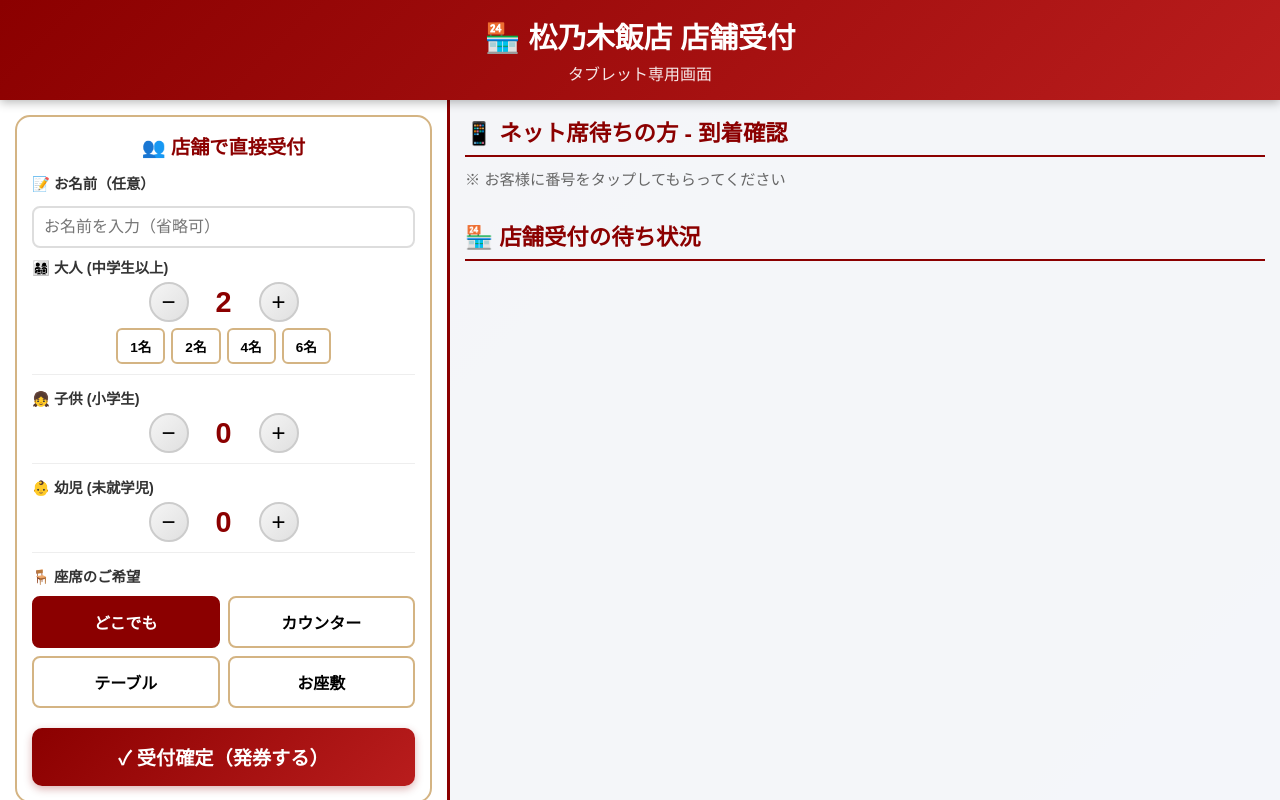
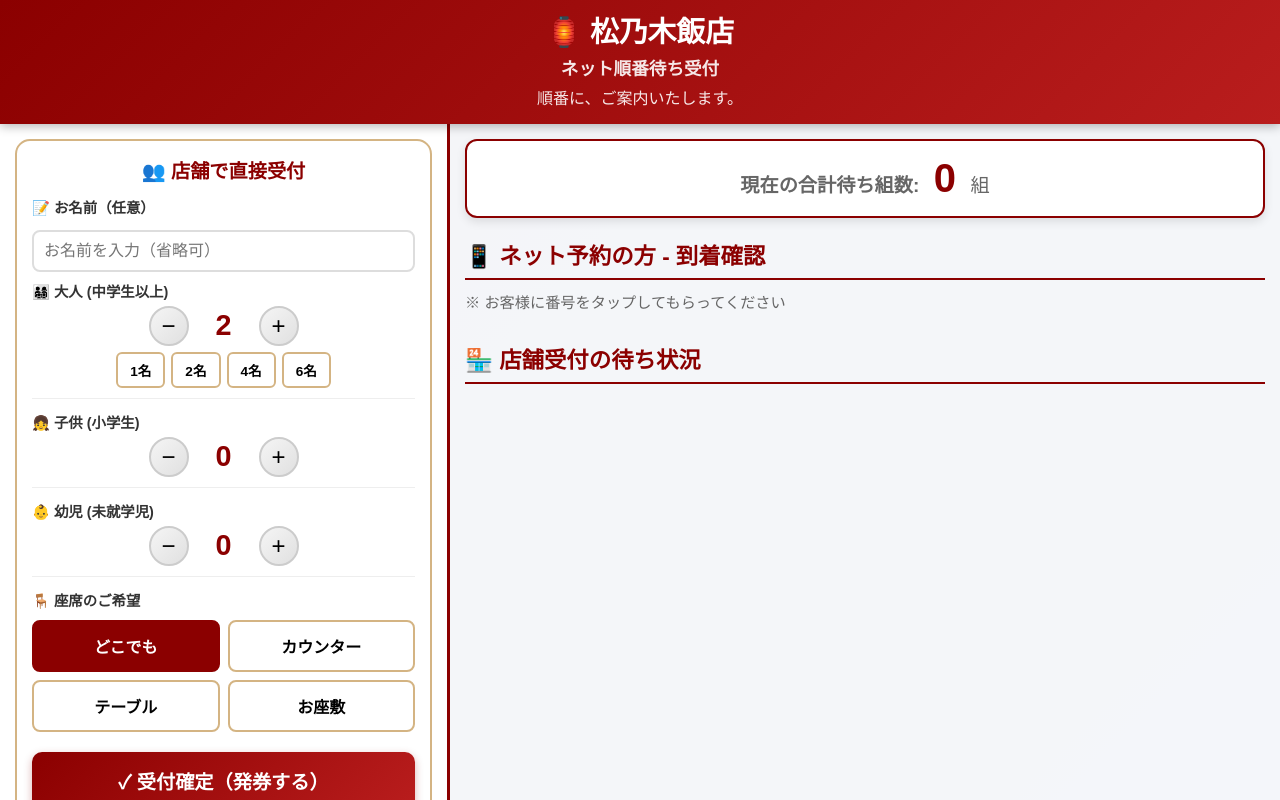
Before and after one commit to matunokihanten/noda, a website: page public/shop.html in a window 1280 px wide. Drawn offline with nearby package versions, Linux system fonts and the light colour scheme; no server answers.

Commit message:
Update shop.html

```diff
--- a/public/shop.html
+++ b/public/shop.html
@@ -9,10 +9,11 @@
         * { box-sizing: border-box; margin: 0; padding: 0; }
         body { font-family: 'Hiragino Sans', 'Yu Gothic', sans-serif; background: linear-gradient(135deg, #1e3c72 0%, #2a5298 100%); display: flex; flex-direction: column; height: 100vh; height: 100dvh; overflow: hidden; }
         header { background: linear-gradient(135deg, #8b0000 0%, #b91d1d 100%); color: white; padding: 15px; text-align: center; box-shadow: 0 2px 10px rgba(0,0,0,0.3); z-index: 10; }
-        header h1 { margin: 0; font-size: 1.8em; font-weight: bold; }
-        header .subtitle { font-size: 1em; opacity: 0.9; margin-top: 5px; }
+        header h1 { margin: 0; font-size: 1.8em; font-weight: bold; line-height: 1.2; }
+        header .subtitle { font-size: 1.1em; opacity: 0.9; margin-top: 5px; font-weight: bold; }
+        header .info-text { font-size: 1em; margin-top: 5px; opacity: 0.9; }
 
-        .main-container { display: flex; flex: 1; overflow: hidden; height: calc(100% - 80px); }
+        .main-container { display: flex; flex: 1; overflow: hidden; height: calc(100% - 100px); }
 
         .left-panel { width: 450px; padding: 15px 15px 50px 15px; background: white; border-right: 3px solid #8b0000; overflow-y: auto; display: flex; flex-direction: column; gap: 15px; }
 
@@ -43,6 +44,11 @@
         .btn-submit:disabled { background: #ccc; cursor: not-allowed; box-shadow: none; }
 
         .right-panel { flex: 1; padding: 15px; overflow-y: auto; background: rgba(255,255,255,0.95); }
+
+        .total-summary { background: white; padding: 15px; border-radius: 12px; border: 2px solid #8b0000; margin-bottom: 20px; text-align: center; box-shadow: 0 4px 10px rgba(0,0,0,0.1); }
+        .total-label { font-size: 1.2em; color: #666; font-weight: bold; }
+        .total-number { font-size: 2.5em; color: #8b0000; font-weight: bold; margin: 0 10px; }
+        .total-unit { font-size: 1.2em; color: #666; }
 
         .queue-section { margin-bottom: 20px; }
         .queue-section h3 { color: #8b0000; font-size: 1.4em; margin-bottom: 10px; padding-bottom: 8px; border-bottom: 2px solid #8b0000; }
@@ -78,8 +84,9 @@
 </head>
 <body>
     <header>
-        <h1>🏪 松乃木飯店 店舗受付</h1>
-        <div class="subtitle">タブレット専用画面</div>
+        <h1>🏮 松乃木飯店</h1>
+        <div class="subtitle">ネット順番待ち受付</div>
+        <div class="info-text">順番に、ご案内いたします。</div>
     </header>
 
     <div class="main-container">
@@ -146,8 +153,14 @@
         </div>
 
         <div class="right-panel">
+            <div class="total-summary">
+                <span class="total-label">現在の合計待ち組数:</span>
+                <span id="totalWaitCount" class="total-number">0</span>
+                <span class="total-unit">組</span>
+            </div>
+
             <div class="queue-section">
-                <h3>📱 ネット席待ちの方 - 到着確認</h3>
+                <h3>📱 ネット予約の方 - 到着確認</h3>
                 <p style="color:#666; margin-bottom:10px; font-size:0.95em;">※ お客様に番号をタップしてもらってください</p>
                 <div id="queueListWeb" class="grid-container"></div>
             </div>
@@ -162,7 +175,6 @@
     <script>
         const socket = io();
         const type = 'shop';
-
         let nums = { adults: 2, children: 0, infants: 0 };
         let isAccepting = true;
         let selectedSeat = 'どこでも';
@@ -203,13 +215,12 @@
         socket.on('update', d => updateQueue(d));
 
         function updateQueue(d) {
+            document.getElementById('totalWaitCount').innerText = d.queue ? d.queue.length : 0;
             const webQueue = d.queue.filter(g => g.type === 'web');
             const shopQueue = d.queue.filter(g => g.type === 'shop');
-
             const listWeb = document.getElementById('queueListWeb');
             const listShop = document.getElementById('queueListShop');
 
-            // Web予約（到着確認用）
             if (webQueue.length === 0) {
                 listWeb.innerHTML = '<div style="grid-column: 1/-1; text-align:center; padding:20px; color:#999; font-size:1em;">ネット予約のお客様はいません</div>';
             } else {
@@ -226,12 +237,8 @@
                         statusBadge = '<div class="queue-status status-absent">⚠️ 不在</div>';
                         cardClass = 'absent';
                     }
-
                     const nameDisplay = g.name ? `<div style="font-size:0.85em;color:#8b0000;font-weight:bold;">${g.name}様</div>` : '';
-
-                    // 到着予想時刻があれば表示
                     const arrivalDisplay = g.arrivalTime ? `<div style="color:#d35400;font-weight:bold;margin-bottom:3px;">⏰ 到着予想: ${g.arrivalTime}</div>` : '';
-
                     return `
                         <div class="queue-card ${cardClass}" onclick="markArrived('${g.displayId}', ${g.arrived})">
                             <span class="queue-id">${g.displayId}</span>
@@ -248,7 +255,6 @@
                 }).join('');
             }
 
-            // 店舗受付
             if (shopQueue.length === 0) {
                 listShop.innerHTML = '<div style="grid-column: 1/-1; text-align:center; padding:20px; color:#999; font-size:1em;">店舗受付のお客様はいません</div>';
             } else {
@@ -262,9 +268,7 @@
                         statusBadge = '<div class="queue-status status-absent">⚠️ 不在</div>';
                         cardClass = 'absent';
                     }
-
                     const nameDisplay = g.name ? `<div style="font-size:0.85em;color:#8b0000;font-weight:bold;">${g.name}様</div>` : '';
-
                     return `
                         <div class="queue-card ${cardClass}">
                             <span class="queue-id">${g.displayId}</span>
@@ -281,7 +285,6 @@
             }
         }
 
-        // 到着マーク
         function markArrived(displayId, alreadyArrived) {
             if (alreadyArrived) {
                 alert('このお客様は既に到着済みです');
@@ -297,14 +300,8 @@
             updateAcceptanceUI();
         });
 
-        socket.on('guestArrived', data => {
-            playSound('arrival');
-        });
-
-        socket.on('guestCalled', data => {
-            playSound('call');
-        });
-
+        socket.on('guestArrived', data => playSound('arrival'));
+        socket.on('guestCalled', data => playSound('call'));
         socket.on('dailyReset', () => {
             alert('🔄 日次リセットが実行されました。新しい1日が始まります！');
             location.reload();
@@ -313,7 +310,6 @@
         function updateAcceptanceUI() {
             const btn = document.getElementById('regBtn');
             const msg = document.getElementById('stopMessage');
-
             btn.disabled = !isAccepting || nums.adults < 1;
             btn.innerText = isAccepting ? "✓ 受付確定（発券する）" : "⏸️ 受付停止中";
             msg.style.display = isAccepting ? 'none' : 'block';
@@ -324,15 +320,11 @@
                 alert('現在受付を停止しております。');
                 return;
             }
-
             if (nums.adults < 1) {
                 alert('大人の人数は1名以上必要です。');
                 return;
             }
-
             const name = document.getElementById('nameInput').value.trim();
-
-            // 💡 修正：確認ダイアログ（confirm）を削除し、すぐに発券処理へ進みます
             socket.emit('register', { type, ...nums, pref: selectedSeat, name });
         }
 
@@ -351,17 +343,11 @@
                 document.getElementById('formArea').style.display='none';
                 document.getElementById('ticketArea').style.display='block';
                 document.getElementById('num').innerText = g.displayId;
-
-                // 3秒後に自動で次の受付画面へ
-                setTimeout(() => {
-                    closeTicket();
-                }, 3000);
+                setTimeout(() => { closeTicket(); }, 3000);
             }
         });
 
-        socket.on('error', err => {
-            alert('エラー: ' + err.message);
-        });
+        socket.on('error', err => { alert('エラー: ' + err.message); });
 
         function playSound(type) {
             const audioContext = new (window.AudioContext || window.webkitAudioContext)();
@@ -369,7 +355,6 @@
             const gainNode = audioContext.createGain();
             oscillator.connect(gainNode);
             gainNode.connect(audioContext.destination);
-
             if (type === 'call') {
                 oscillator.frequency.value = 880;
                 gainNode.gain.setValueAtTime(0.4, audioContext.currentTime);
```
